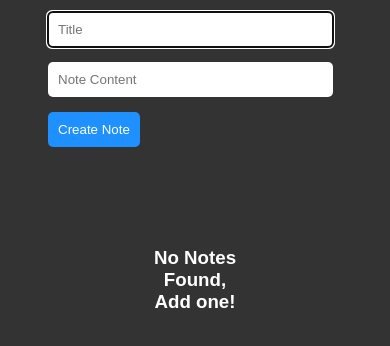
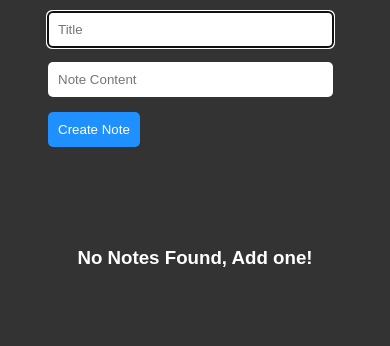
Before and after one commit to tharunShiv/stick-it-notes, a website: page index.html in a window 390 px wide. Shown: the part 106-452 px from the top of the page. Drawn offline with Linux system fonts and the light colour scheme.

Commit message:
responsive nonotes fix padding

```diff
--- a/style.css
+++ b/style.css
@@ -12,8 +12,9 @@ body {
 }
 
 #no-notes {
-  padding: 100px;
+  padding: 100px 0px;
   text-align: center;
+  width: ;
 }
 
 #ts {
```
